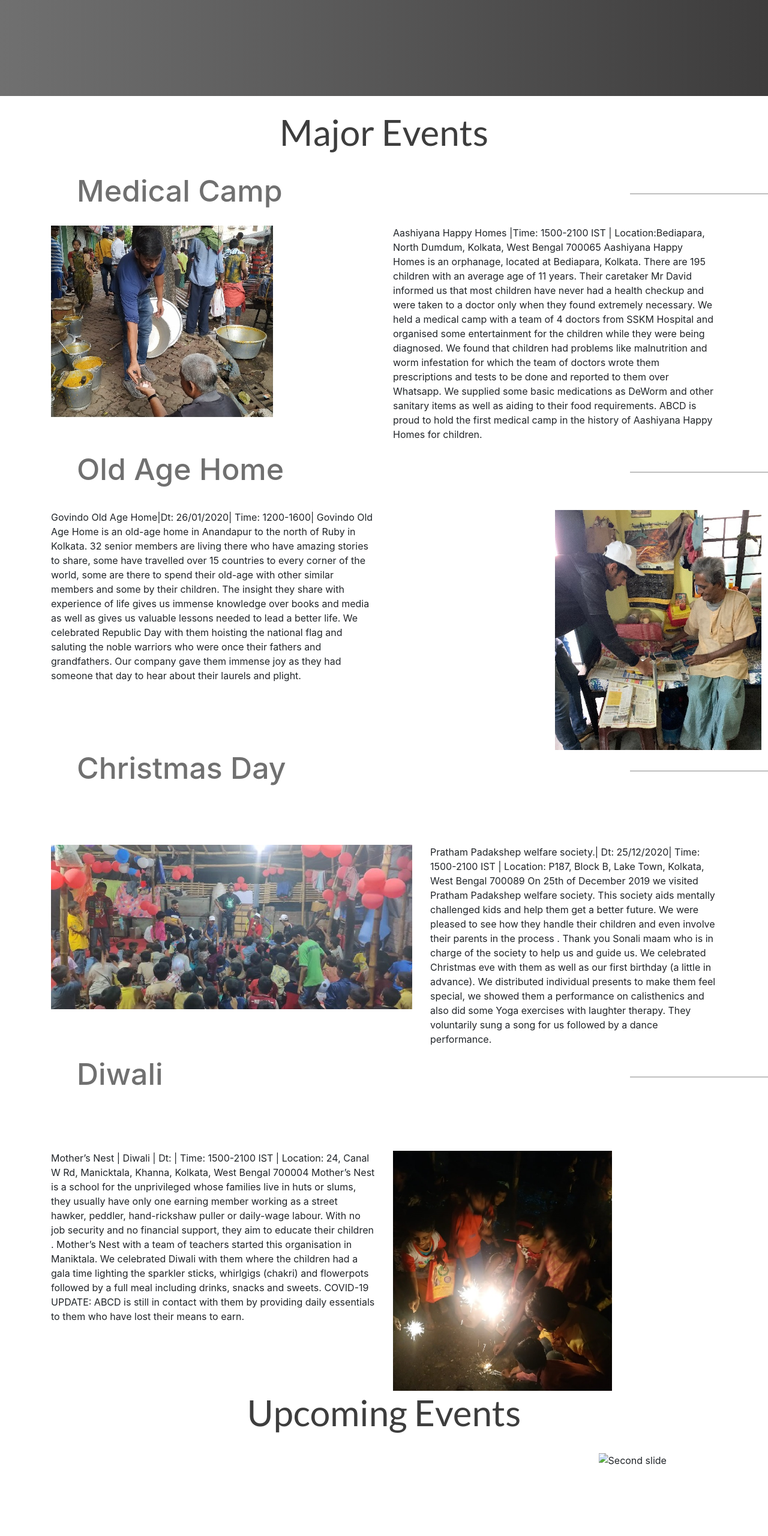
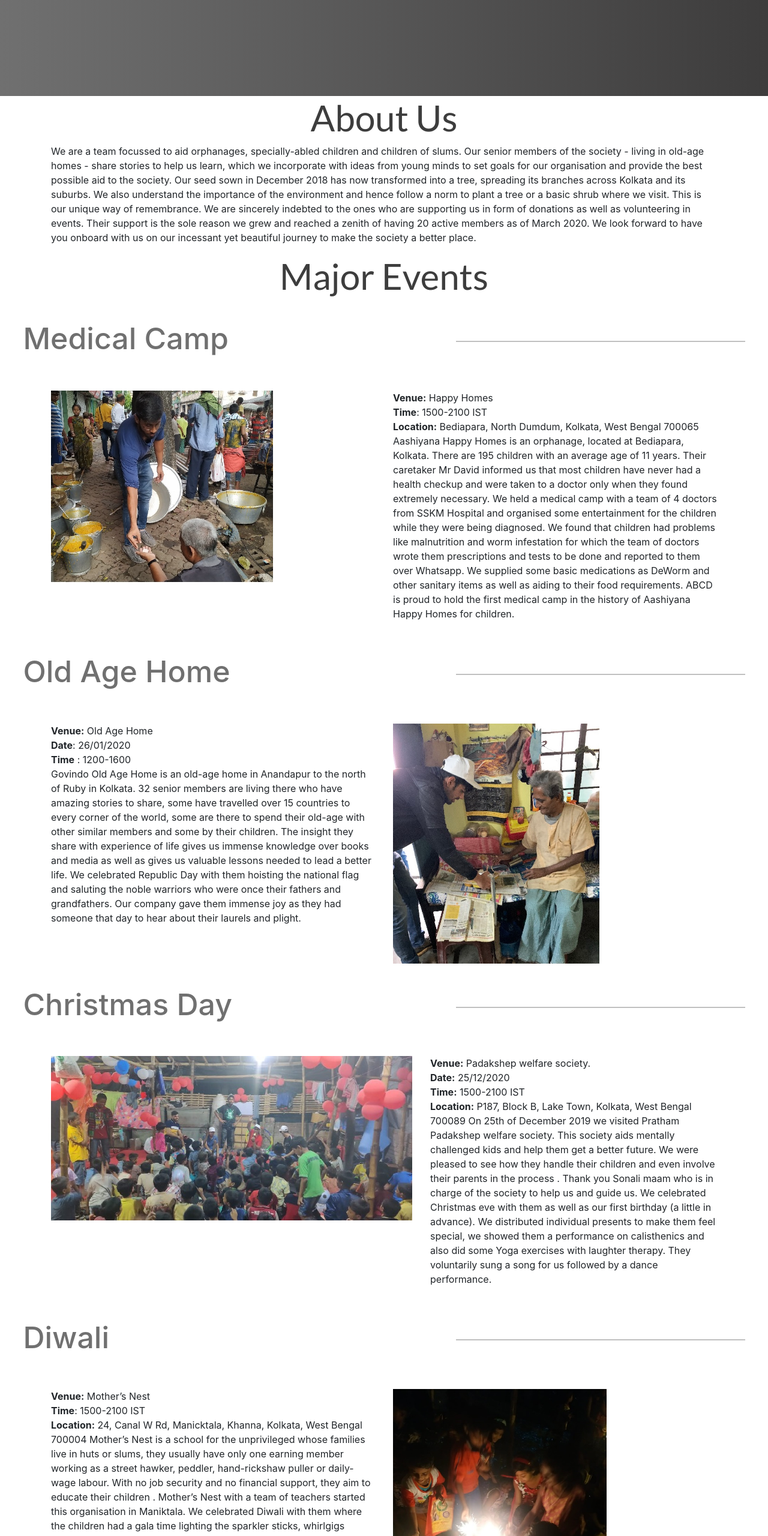
Before and after one commit to Yakshchopra/NGO, a plain HTML site: page Events/Events.html in a window 1280 px wide. Shown: the part 240-2800 px from the top of the page at 60% size. Before the commit the page ends 2686 px from the top, so only its background shows below. Drawn offline with nearby package versions, Linux system fonts and the light colour scheme.

```diff
--- a/Events/Events.css
+++ b/Events/Events.css
@@ -1,13 +1,14 @@
 body{
     padding: 0;
     margin: 0;
+    font-family: 'Lato', sans-serif;
 }
 .major-events h1
 {
     text-align: center;
     font-family: 'Lato', sans-serif;
     font-size: 7.5vh;
-    padding: 3vh;
+
     color: #3d3d3d;
 }
 
@@ -20,46 +21,44 @@ body{
 text-align: center;
 vertical-align: middle;
 color: #d9d9d9;
-padding: 10% 0;
+display: table-cell;
 
 }
-
+.hero h1
+{
+    font-size: 63px;
+    overflow:hidden;
+}
 .upcoming-events h1{
     text-align: center;
     font-family: 'Lato', sans-serif;
     font-size: 7.5vh;
-    padding-bottom: 3vh;
+
     color: #3d3d3d;
 }
-.e-4{
-    padding-top: 70px;
-}
-.e-3{
-    padding-top: 70px;
-}
-.e-2{
-    padding-top: 10px;
-}
+
 .event-1{
-    margin-left: 10vw;
+
     overflow :hidden;
     color: #707070;
     text-align: left;
     line-height: 1.6em;
-    padding-bottom: 20px;
+   padding-bottom: 10px;
+   margin: 3vw;
 
   }
 .event-1 h3
 {
     font-size: 50px;
+
 }
 
   .event-1:before {
     display: block;
     float: right;
-    margin-top: 2.1em; /* half the line-height */
+    margin-top: 2.1em;
     border-top: 2px solid silver;
-    width: 20%;
+    width: 40%;
     content: "";
   }
 .e-1 img{
@@ -70,7 +69,7 @@ padding: 10% 0;
 
     max-width: 60vw;
     max-height: 50vh;
-    margin-left: 50%;
+
 }
 .e-3 img
 {
@@ -81,4 +80,21 @@ padding: 10% 0;
 .e-4 img{
     max-width: 60vw;
     max-height: 50vh;
+    padding-bottom: 10px;
 }
+.upcoming-events-content h4
+{
+    text-align: center;
+    font-weight: 300;
+    font-size: 32px;
+    padding-top: 10px;
+}
+.aim h1
+{
+    text-align: center;
+    font-family: 'Lato', sans-serif;
+    font-size: 7.5vh;
+
+    color: #3d3d3d;
+}
+}
--- a/Events/Events.html
+++ b/Events/Events.html
@@ -11,7 +11,21 @@
   <body>
 
     <div class="hero">
-      <h1 style="font-size: 3.5vw;">Check Out Our Events</h1>
+      <h1>Check Out Our Events</h1>
+    </div>
+    <div class="container">
+    <div class="aim">
+      <h1>About Us</h1>
+
+      <p>We are a team focussed to aid orphanages, specially-abled children and children of slums. Our senior members of the society - living in old-age homes - share stories to help us learn, which we incorporate with ideas from young minds to set goals for our organisation and provide the best possible aid to the society.
+
+        Our seed sown in December 2018 has now transformed into a tree, spreading its branches across Kolkata and its suburbs. We also understand the importance of the environment and hence follow a norm to plant a tree or a basic shrub where we visit. This is our unique way of remembrance.
+
+        We are sincerely indebted to the ones who are supporting us in form of donations as well as volunteering in events. Their support is the sole reason we grew and reached a zenith of having 20 active members as of March 2020.
+
+        We look forward to have you onboard with us on our incessant yet beautiful journey to make the society a better place.
+        </p>
+    </div>
     </div>
    <div class="major-events">
      <h1>Major Events</h1>
@@ -26,9 +40,9 @@
           <img src="e-2.jpg">
         </div>
         <div class="col">
-          <p>Aashiyana Happy Homes |Time: 1500-2100 IST |
+          <p><strong>Venue:</strong> Happy Homes <br><strong>Time</strong>: 1500-2100 IST <br>
 
-            Location:Bediapara, North Dumdum, Kolkata, West Bengal 700065
+           <strong>Location:</strong> Bediapara, North Dumdum, Kolkata, West Bengal 700065
 
             Aashiyana Happy Homes is an orphanage, located at Bediapara, Kolkata. There are 195 children with an average age of 11 years. Their caretaker Mr David informed us that most children have never had a health checkup and were taken to a doctor only when they found extremely necessary.
 
@@ -48,7 +62,7 @@
         <div class="e-2">
       <div class="row">
         <div class="col">
-          <p>Govindo Old Age Home|Dt: 26/01/2020| Time: 1200-1600|
+          <p><strong>Venue:</strong> Old Age Home<br><strong>Date</strong>: 26/01/2020<br><strong>Time</strong> : 1200-1600<br>
             Govindo Old Age Home is an old-age home in Anandapur to the north of Ruby in Kolkata. 32 senior members are living there who have amazing stories to share, some have travelled over 15 countries to every corner of the world, some are there to spend their old-age with other similar members and some by their children. The insight they share with experience of life gives us immense knowledge over books and media as well as gives us valuable lessons needed to lead a better life.
             We celebrated Republic Day with them hoisting the national flag and saluting the noble warriors who were once their fathers and grandfathers. Our company gave them immense joy as they had someone that day to hear about their laurels and plight.
 
@@ -71,8 +85,8 @@
           <img src="e-3.jpg">
         </div>
         <div class="col">
-          <p>Pratham Padakshep welfare society.| Dt: 25/12/2020| Time: 1500-2100 IST |
-            Location: P187, Block B, Lake Town, Kolkata, West Bengal 700089
+          <p><strong>Venue:</strong> Padakshep welfare society.<br><strong>Date:</strong>  25/12/2020<br><strong>Time:</strong>  1500-2100 IST <br>
+            <strong>Location:</strong> P187, Block B, Lake Town, Kolkata, West Bengal 700089
 
             On 25th of December 2019 we visited Pratham Padakshep welfare society.  This society aids mentally challenged kids and help them get a better future. We were pleased to see how they handle their children and even involve their parents in the process . Thank you Sonali maam  who is in charge of the society to help us and guide us. We celebrated Christmas eve with them as well as our first birthday (a little in advance). We distributed individual presents to make them feel special, we showed them a performance on calisthenics and also did some Yoga exercises with laughter therapy. They voluntarily sung a song for us followed by a dance performance.
 
@@ -88,8 +102,8 @@
       <div class="e-4">
       <div class="row">
           <div class="col">
-          <p>Mother’s Nest | Diwali | Dt: | Time: 1500-2100 IST |
-            Location: 24, Canal W Rd, Manicktala, Khanna, Kolkata, West Bengal 700004
+          <p><strong>Venue:</strong> Mother’s Nest<br><strong>Time</strong>: 1500-2100 IST<br>
+           <strong>Location:</strong> 24, Canal W Rd, Manicktala, Khanna, Kolkata, West Bengal 700004
 
             Mother’s Nest is a school for the unprivileged whose families live in huts or slums, they usually have only one earning member working as a street hawker, peddler, hand-rickshaw puller or daily-wage labour. With no job security and no financial support, they aim to educate their children . Mother’s Nest with a team of teachers started this organisation in Maniktala.
 
@@ -112,28 +126,9 @@
      <div class="upcoming-events">
        <h1>Upcoming Events</h1>
      </div>
-     <div id="carouselExampleControls" class="carousel slide" data-ride="carousel">
-      <div class="carousel-inner">
-        <div class="carousel-item active">
-          <img class="d-block w-100" src="#" alt="First slide">
-        </div>
-        <div class="carousel-item">
-          <img class="d-block w-100" src="#" alt="Second slide">
-        </div>
-        <div class="carousel-item">
-          <img class="d-block w-100" src="#" alt="Third slide">
-        </div>
-      </div>
-      <a class="carousel-control-prev" href="#carouselExampleControls" role="button" data-slide="prev">
-        <span class="carousel-control-prev-icon" aria-hidden="true"></span>
-        <span class="sr-only">Previous</span>
-      </a>
-      <a class="carousel-control-next" href="#carouselExampleControls" role="button" data-slide="next">
-        <span class="carousel-control-next-icon" aria-hidden="true"></span>
-        <span class="sr-only">Next</span>
-      </a>
-    </div>
-
+     <div class="upcoming-events-content">
+     <h4>ABCD is currently working to support everyone affected by COVID-19</h4>
+     </div>
      <script src="https://code.jquery.com/jquery-3.3.1.slim.min.js" integrity="sha384-q8i/X+965DzO0rT7abK41JStQIAqVgRVzpbzo5smXKp4YfRvH+8abtTE1Pi6jizo" crossorigin="anonymous"></script>
      <script src="https://cdnjs.cloudflare.com/ajax/libs/popper.js/1.14.3/umd/popper.min.js" integrity="sha384-ZMP7rVo3mIykV+2+9J3UJ46jBk0WLaUAdn689aCwoqbBJiSnjAK/l8WvCWPIPm49" crossorigin="anonymous"></script>
      <script src="https://stackpath.bootstrapcdn.com/bootstrap/4.1.3/js/bootstrap.min.js" integrity="sha384-ChfqqxuZUCnJSK3+MXmPNIyE6ZbWh2IMqE241rYiqJxyMiZ6OW/JmZQ5stwEULTy" crossorigin="anonymous"></script>
```
